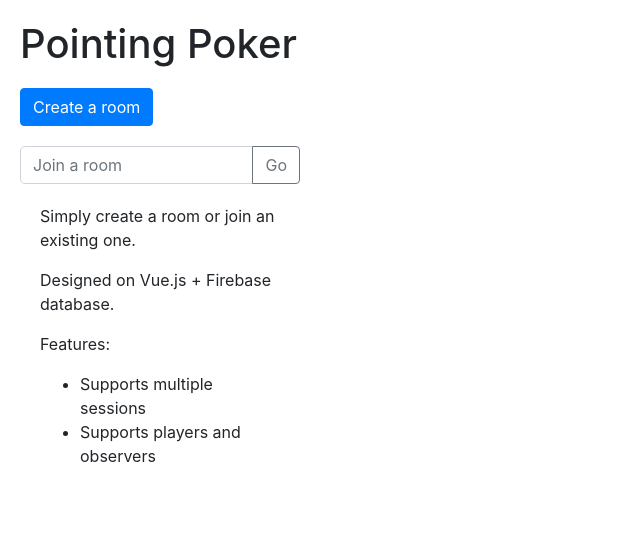
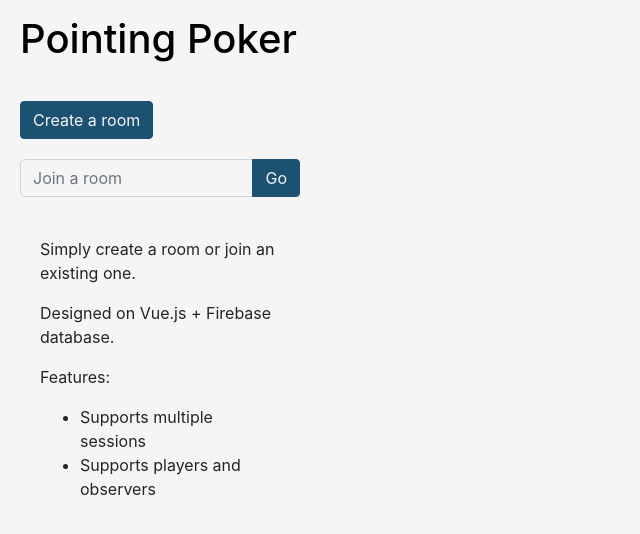
Before and after one commit to builtbykat/pointing-poker, a Vue app: page / in a window 1280 px wide. Shown: the top 534 px of the page, without its empty margins (0-640 px from the left). Built offline with nearby package versions, Linux system fonts and the light colour scheme; no server answers; what vuefire would draw is missing.

Commit message:
Move logo to front, add global styles
Update classes to reflect chosen stylings consistently

```diff
--- a/src/App.vue
+++ b/src/App.vue
@@ -1,5 +1,8 @@
 <template>
   <div id="app">
+    <div class="logo">
+      <h1><a href="/">Pointing Poker</a></h1>
+    </div>
     <!-- the router outlet, where all matched components would ber viewed -->
     <router-view></router-view>
   </div>
@@ -14,4 +17,32 @@ export default {
 </script>
 
 <style>
+  a, a:hover {
+    color: #000;
+    text-decoration: none;
+  }
+  #app {
+    background-color: #f5f5f5;
+    /*background-image: linear-gradient(#B0DAB9, #DAD299);*/
+  }
+  .btn {
+    color: #f5f5f5;
+  }
+  .btn-primary, .btn-primary:hover {
+    background-color: #1d5171;
+    border-color: #1d5171;
+  }
+  .btn-secondary, .btn-secondary:hover {
+    background-color: #236e95;
+    border-color: #236e95;
+  }
+  .form-control {
+    background-color: #f5f5f5;
+  }
+  html {
+    background-color: #f5f5f5;
+  }
+  .logo {
+    padding: 15px 20px 10px;
+  }
 </style>
--- a/src/components/Entrance.vue
+++ b/src/components/Entrance.vue
@@ -1,12 +1,11 @@
 <template>
   <div class="home content">
-    <h1>Pointing Poker</h1>
     <div class="actions">
       <a :href="this.randomRoom" class="btn btn-primary">Create a room</a>
       <div class="input-group">
         <input type="text" id="room" class="form-control" name="room" placeholder="Join a room">
         <div class="input-group-append">
-          <button class="btn btn-outline-secondary" type="button" @click="joinRoom">Go</button>
+          <button class="btn btn-primary" type="button" @click="joinRoom">Go</button>
         </div>
       </div>
     </div>
--- a/src/components/Form.vue
+++ b/src/components/Form.vue
@@ -1,6 +1,5 @@
 <template>
   <div class="poker content" v-if="canUserJoinRoom">
-    <h1>Pointing Poker</h1>
     <h2>Room: {{ $route.params.session }}</h2>
     <form>
       <input type="hidden" name="session" v-model="selected.session">
@@ -8,14 +7,14 @@
       <ul>
         <li v-for="pt in pointsAllowed" :key="pt.id">
           <input :id="pt" type="radio" name="point" v-model="selected.points" :value="pt">
-          <label :for="pt" class="btn btn-secondary" @click="updatePoints(pt)">{{ pt }}</label>
+          <label :for="pt" class="btn btn-primary" @click="updatePoints(pt)">{{ pt }}</label>
         </li>
       </ul>
     </form>
     <p class="userPts">Selected Points: {{ selected.points }}</p>
     <div class="actions">
       <hr>
-      <button @click="clearPoints">Clear Points</button>
+      <button class="btn btn-secondary" @click="clearPoints">Clear Points</button>
     </div>
     <div class="results">
       <h3>Players:</h3>
@@ -49,8 +48,8 @@
     <div class="input-group">
       <input type="text" id="name" class="form-control" name="room" v-model="selected.name" placeholder="Enter name">
       <div class="input-group-append">
-        <button class="btn btn-outline-secondary" @click="insertPlayer(false)">Play</button>
-        <button class="btn btn-outline-secondary" @click="insertPlayer(true)">Observe</button>
+        <button class="btn btn-primary" @click="insertPlayer(false)">Play</button>
+        <button class="btn btn-secondary" @click="insertPlayer(true)">Observe</button>
       </div>
     </div>
   </div>
@@ -208,13 +207,13 @@ export default {
   h1, h2, h3, hr, .userPts {
     margin-bottom: 20px;
   }
+  input[type=radio] {
+    display: none;
+  }
   li {
     display: inline-block;
     list-style: none;
     margin-right: 10px;
-  }
-  input[type=radio] {
-    display: none;
   }
   .selected-point {
     background-color: #000;
@@ -222,13 +221,14 @@ export default {
     width: 20%;
   }
   .selected-point.show-points {
-    background-color: #FFF;
+    background-color: #f5f5f5;
   }
   .selected-point.hide-points {
-    background-color: #000;
+    background-color: #236e95;
   }
   .stats {
-    border: 1px solid #000;
+    border: 1px solid #ccc;
+    border-radius: 5px;
     margin: 20px 0 30px;
     padding: 10px 10px 0;
   }
```
